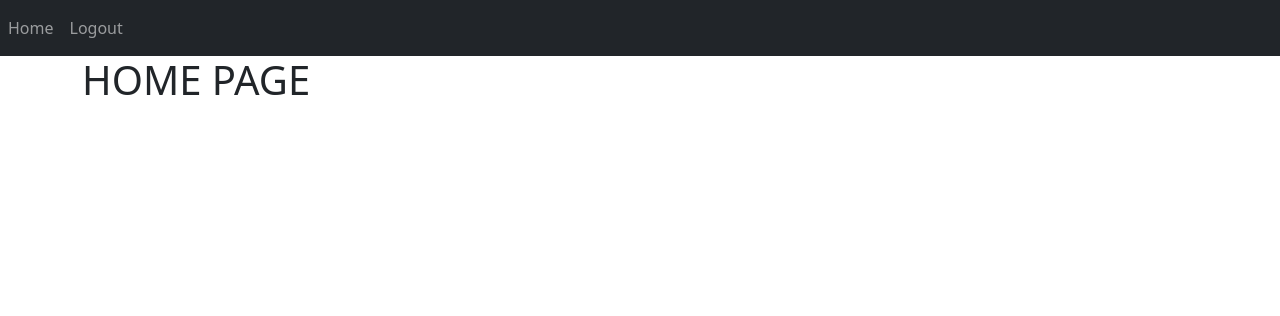
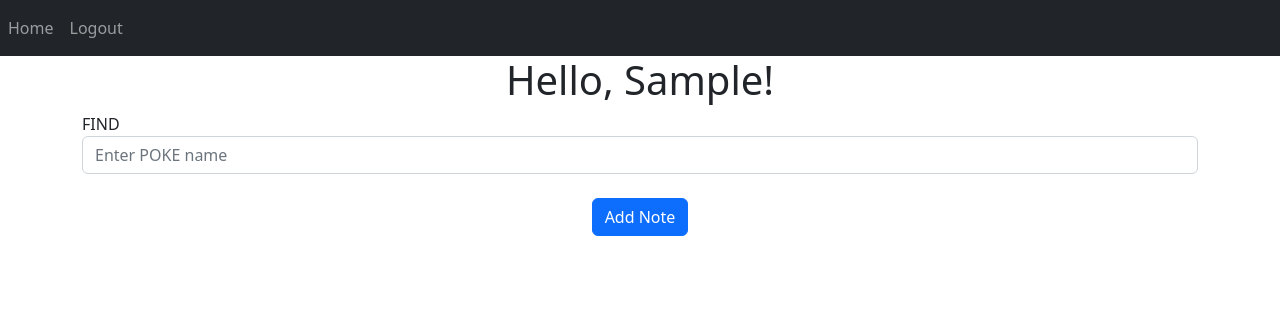
Before and after one commit to dmitryulasau/Week6_PROJECT_POKEMON, a Flask app: page / in a window 1280 px wide. Shown: the top 316 px of the page. Run offline with Flask 2, Linux system fonts and the light colour scheme; the visitor is signed in with stand-in values (Sample User, id 1); data comes from the database, SQL or seed files in the repository.

Commit message:
added pokemon table. workin on DB

```diff
--- a/website/auth.py
+++ b/website/auth.py
@@ -14,6 +14,7 @@ auth = Blueprint('auth', __name__)
 def login():
     if request.method == 'POST':
         email = request.form.get('email')
+
         password = request.form.get('password')
 
         user = User.query.filter_by(email=email).first()
--- a/website/templates/base.html
+++ b/website/templates/base.html
@@ -30,7 +30,7 @@
       </button>
       <div class="collapse navbar-collapse" id="navbar">
         <div class="navbar-nav">
-          {% if user.is_authenticated %}
+          {% if current_user.is_authenticated %}
           <a class="nav-item nav-link" id="home" href="/">Home</a>
           <a class="nav-item nav-link" id="logout" href="/logout">Logout</a>
           {% else %}
--- a/website/templates/home.html
+++ b/website/templates/home.html
@@ -1,4 +1,107 @@
 {% extends "base.html" %} {% block title %} HOME {% endblock %} {% block content
 %}
-<h1>HOME PAGE</h1>
-{% endblock %}
+
+<h1 align="center">Hello, {{ current_user.first_name }}!</h1>
+
+<!-- FIND POKEMON -->
+<form method="POST">
+  <div class="form-group">
+    <label for="pokemon_name">FIND</label>
+    <input
+      type="text"
+      class="form-control"
+      id="pokemon_name"
+      name="pokemon_name"
+      placeholder="Enter POKE name"
+    />
+  </div>
+
+  <br />
+  <div align="center">
+    <button type="submit" class="btn btn-primary">Add Note</button>
+  </div>
+</form>
+
+<!-- DISPLAY POKEMON -->
+{% if info %}
+
+<div class="pokemon-stats">
+  <table class="table">
+    <colgroup span="2"></colgroup>
+    <thead>
+      <tr>
+        <th colspan="2" scope="colgroup" class="thname">
+          {{info[0]['name'].upper()}}
+        </th>
+        <th>
+          <img class="img-pokemon" src="{{info[0]['gif']}}" width="30" />
+        </th>
+      </tr>
+
+      <tr>
+        <th rowspan="5" scope="rowgroup">
+          <div>
+            <img class="img-pokemon" src="{{info[0]['image']}}" width="200" />
+          </div>
+        </th>
+      </tr>
+
+      <tr>
+        <th scope="row">Ability</th>
+        <td>{{info[0]['ability'].upper()}}</td>
+      </tr>
+
+      <tr>
+        <th scope="row">Defense</th>
+        <td>
+          {{info[0]['defense']}}
+          <img
+            width="16px"
+            src="https://res.cloudinary.com/dulasau/image/upload/v1659485587/security_ed7uvc.png"
+          />
+        </td>
+      </tr>
+
+      <tr>
+        <th scope="row">Attack</th>
+        <td>
+          {{info[0]['attack']}}
+          <img
+            width="16px"
+            src="https://res.cloudinary.com/dulasau/image/upload/v1659486213/sword_e5cibf.png"
+          />
+        </td>
+      </tr>
+
+      <tr>
+        <th scope="row">HP</th>
+        <td>
+          {{info[0]['hp']}}
+          <img
+            width="16px"
+            src="https://res.cloudinary.com/dulasau/image/upload/v1659583844/heart_obpb3l.png"
+          />
+        </td>
+      </tr>
+    </thead>
+  </table>
+</div>
+
+<form method="POST">
+  <button type="submit" class="ball-catch">
+    <a href="#">
+      <img
+        class="pokeball-catch image"
+        src="https://res.cloudinary.com/dulasau/image/upload/v1659576740/800px-Pokebola-pokeball-png-0_a7hjeg.png"
+        width="100"
+      />
+
+      <div class="pokeball pcontainer">
+        <div class="middle">
+          <div class="text">CATCH!</div>
+        </div>
+      </div>
+    </a>
+  </button>
+</form>
+{% endif %} {% endblock %}
--- a/website/views.py
+++ b/website/views.py
@@ -1,9 +1,49 @@
-from flask import Blueprint, render_template
+from flask import Blueprint, render_template, request, flash
 from flask_login import login_required, current_user
+from .models import User, Pokemon
+from . import db
+import requests
 
 views = Blueprint('views', __name__)
 
-@views.route('/')
+# GETTING POKEMON INFO
+@views.route('/', methods=['GET', 'POST'])
 @login_required
 def home():
-    return render_template('home.html', user=current_user)
+    if request.method == 'POST':
+        pokemon_name = request.form.get('pokemon_name')
+
+        url = f"https://pokeapi.co/api/v2/pokemon/{pokemon_name.lower()}"
+        response = requests.get(url)
+        print(response)
+
+        if not response.ok:
+            flash("Please enter a valid name or number (1-905)", category='error')
+            return render_template('home.html')
+        if not response.json():
+            flash("An Unexpected Error Occurred", category='warning ')
+            return render_template('home.html')
+
+        data = response.json()
+        pokemon_info = []
+        pokemon_dict = {}
+        pokemon_dict = {
+            'name': data['name'],
+            'ability': data['abilities'][0]['ability']['name'],
+            'defense': data['stats'][2]['base_stat'],
+            'attack': data['stats'][1]['base_stat'],
+            'hp': data['stats'][0]['base_stat'],
+            'image': data['sprites']['other']['official-artwork']['front_default'],
+            'gif': data['sprites']['versions']['generation-v']['black-white']['animated']['front_shiny']
+        }
+
+        pokemon_info.append(pokemon_dict)
+
+        return render_template('home.html', info=pokemon_info, user=current_user)
+
+    return render_template("home.html", user=current_user)
+
+
+# @views.route('/register', methods=['GET', 'POST'])
+# def pokemon_add():
+#     if request.method == 'POST':
```
Also changed, not shown: website/models.py (+7 -1 lines).
